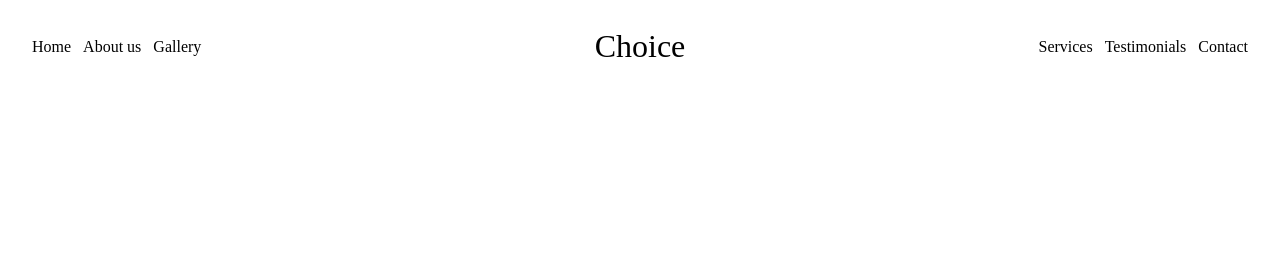
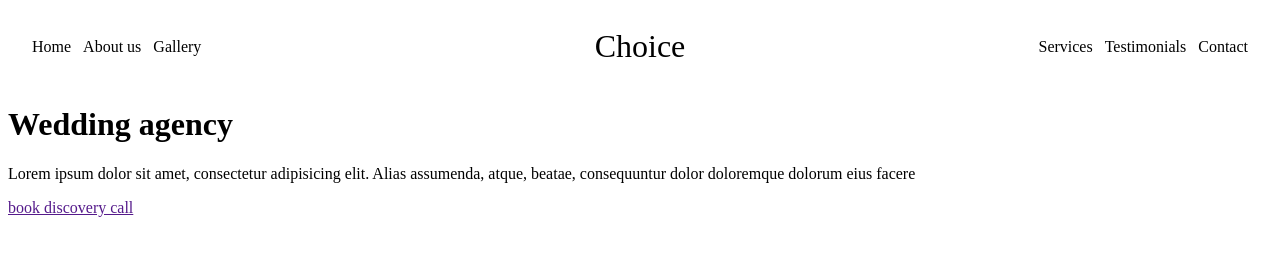
Before and after one commit to amaan-bhati/wedding-agency-website, a plain HTML site: page index.html in a window 1280 px wide. Drawn offline with Linux system fonts and the light colour scheme.

Commit message:
cta section

```diff
--- a/index.html
+++ b/index.html
@@ -22,5 +22,18 @@
         </nav>
       </div>
     </header>
+    <div class="cta">
+      <div class="content">
+        <div class="center">
+          <h1>Wedding agency</h1>
+          <p>
+            Lorem ipsum dolor sit amet, consectetur adipisicing elit. Alias
+            assumenda, atque, beatae, consequuntur dolor doloremque dolorum eius
+            facere
+          </p>
+          <a href="" class="btn">book discovery call</a>
+        </div>
+      </div>
+    </div>
   </body>
 </html>
```
